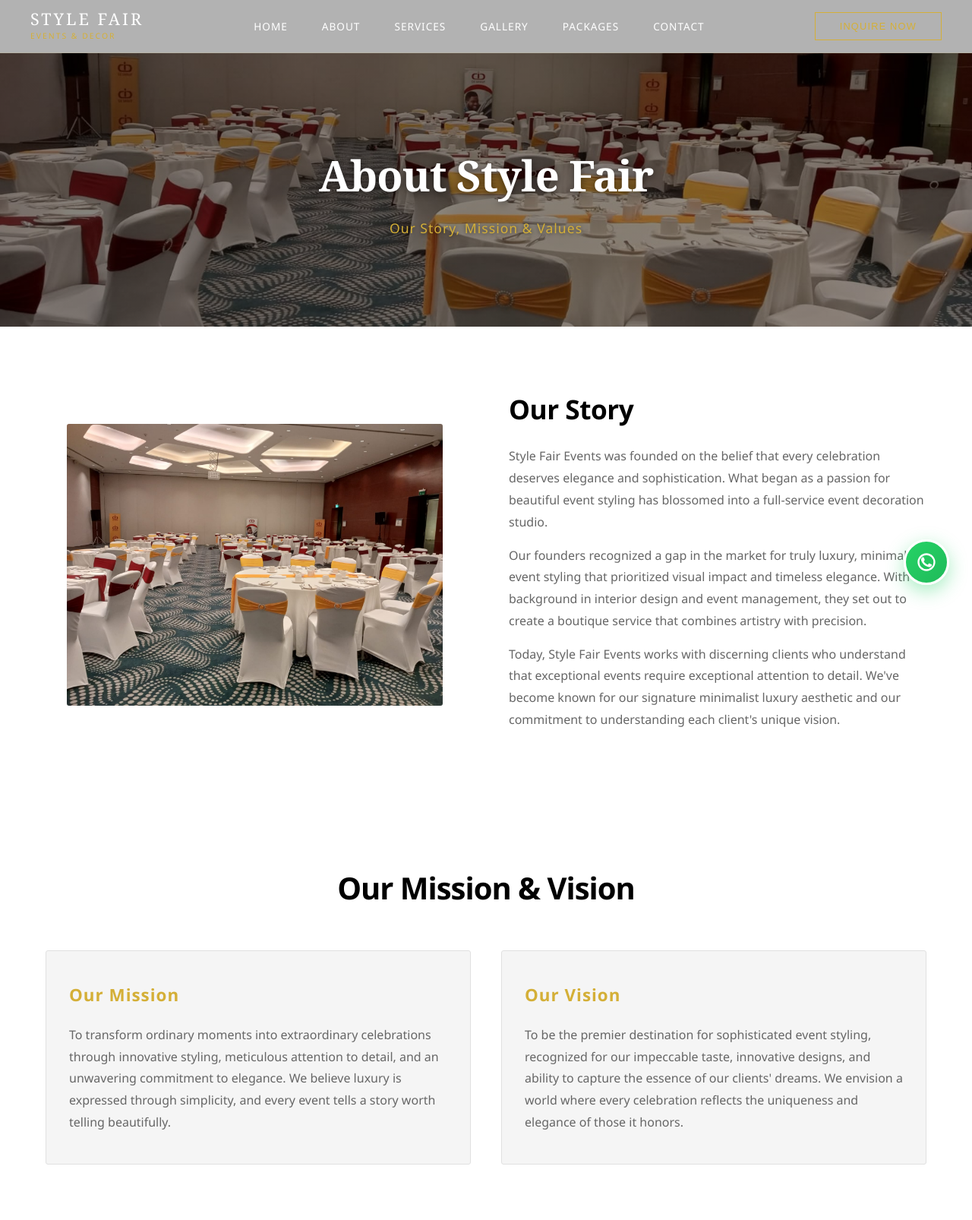
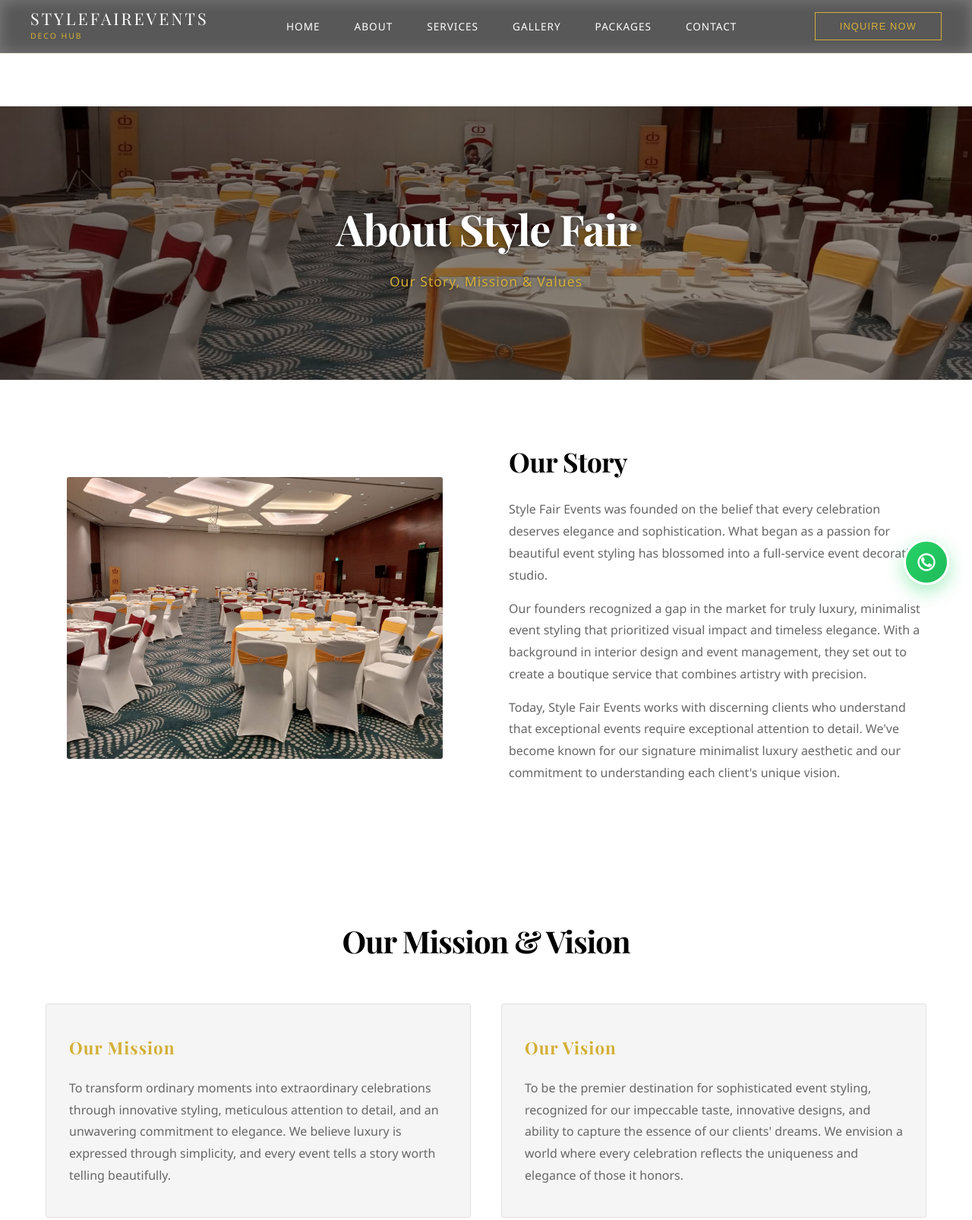
Before and after one commit to Silvano254/stylefair_events_and_decor_hub, a website: page frontend/pages/about.html in a window 1280 px wide. Shown: the top 1606 px of the page at 76% size. Drawn offline with nearby package versions, Linux system fonts and the light colour scheme.

Commit message:
Style: Add luxury wedding font (Playfair Display) to all headings and update navbar branding - Fix FOUC (Flash of Unstyled Content) with critical rendering path CSS - Update navbar text to 'stylefairevents' and 'deco hub'

```diff
--- a/frontend/assets/css/style.css
+++ b/frontend/assets/css/style.css
@@ -1,6 +1,8 @@
 /* ========================================
    GLOBAL STYLES & VARIABLES
    ======================================== */
+
+@import url('https://fonts.googleapis.com/css2?family=Playfair+Display:wght@400;500;600;700;800;900&display=swap');
 
 :root {
   --black: #000000;
@@ -13,6 +15,7 @@
 
   --font-main: 'Segoe UI', Tahoma, Geneva, Verdana, sans-serif;
   --font-serif: 'Georgia', serif;
+  --font-luxury: 'Playfair Display', serif;
 
   --transition: all 0.3s ease;
   --transition-smooth: all 0.5s cubic-bezier(0.4, 0, 0.2, 1);
@@ -37,6 +40,24 @@ body {
 }
 
 /* ========================================
+   CRITICAL RENDERING PATH - Prevent FOUC
+   ======================================== */
+
+#navbar-container {
+  min-height: 70px;
+  background: rgba(0, 0, 0, 0.3);
+  backdrop-filter: blur(10px);
+}
+
+#footer-container {
+  background: var(--black);
+}
+
+#modal-container {
+  display: none;
+}
+
+/* ========================================
    UTILITY CLASSES
    ======================================== */
 
@@ -53,6 +74,7 @@ body {
   color: var(--black);
   margin-bottom: 15px;
   letter-spacing: -1px;
+  font-family: var(--font-luxury);
 }
 
 .section-subtitle {
@@ -130,7 +152,7 @@ body {
   font-weight: 400;
   color: var(--white);
   letter-spacing: 3px;
-  font-family: var(--font-serif);
+  font-family: var(--font-luxury);
   text-transform: uppercase;
   line-height: 1.1;
 }
@@ -298,7 +320,7 @@ body {
   margin-bottom: 20px;
   letter-spacing: 2px;
   line-height: 1.2;
-  font-family: var(--font-serif);
+  font-family: var(--font-luxury);
   text-transform: uppercase;
 }
 
@@ -373,7 +395,7 @@ body {
   color: var(--white);
   margin-bottom: 10px;
   letter-spacing: -1px;
-  font-family: var(--font-serif);
+  font-family: var(--font-luxury);
   text-shadow: 0 2px 10px rgba(0, 0, 0, 0.5);
 }
 
@@ -443,6 +465,7 @@ body {
   margin-bottom: 20px;
   font-weight: 700;
   letter-spacing: -0.5px;
+  font-family: var(--font-luxury);
 }
 
 .about-preview-content p {
@@ -508,6 +531,7 @@ body {
   margin-bottom: 20px;
   font-weight: 700;
   letter-spacing: -0.5px;
+  font-family: var(--font-luxury);
 }
 
 .story-content p {
@@ -620,6 +644,7 @@ body {
   margin-bottom: 12px;
   font-weight: 700;
   letter-spacing: 0.5px;
+  font-family: var(--font-luxury);
 }
 
 .overlay-content p {
@@ -917,6 +942,7 @@ body {
   color: var(--black);
   margin-bottom: 10px;
   font-weight: 700;
+  font-family: var(--font-luxury);
 }
 
 .package-subtitle {
@@ -1157,6 +1183,7 @@ table tbody tr:hover {
   margin-bottom: 20px;
   font-weight: 700;
   letter-spacing: 1px;
+  font-family: var(--font-luxury);
 }
 
 .mission-card p {
@@ -1238,6 +1265,7 @@ table tbody tr:hover {
   margin-top: 15px;
   font-weight: 700;
   letter-spacing: -0.3px;
+  font-family: var(--font-luxury);
 }
 
 .why-card p {
@@ -1273,6 +1301,7 @@ table tbody tr:hover {
   margin-bottom: 15px;
   font-weight: 700;
   letter-spacing: 1px;
+  font-family: var(--font-luxury);
 }
 
 .value-item p {
--- a/frontend/components/navbar.html
+++ b/frontend/components/navbar.html
@@ -3,8 +3,8 @@
     <!-- Logo -->
     <div class="navbar-brand">
       <a href="/" class="logo">
-        <span class="logo-text">Style Fair</span>
-        <span class="logo-subtext">Events & Decor</span>
+        <span class="logo-text">stylefairevents</span>
+        <span class="logo-subtext">deco hub</span>
       </a>
     </div>
 
```
